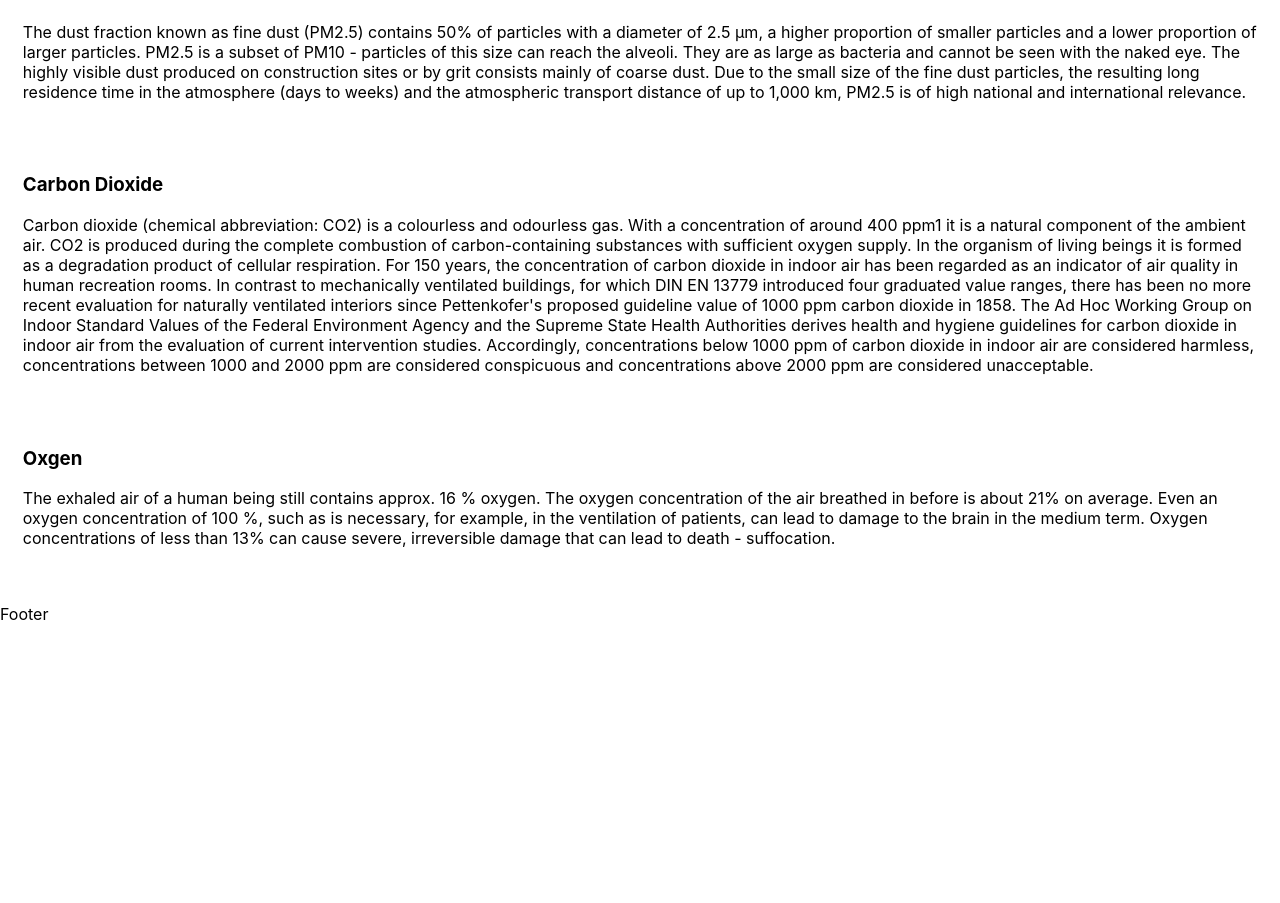
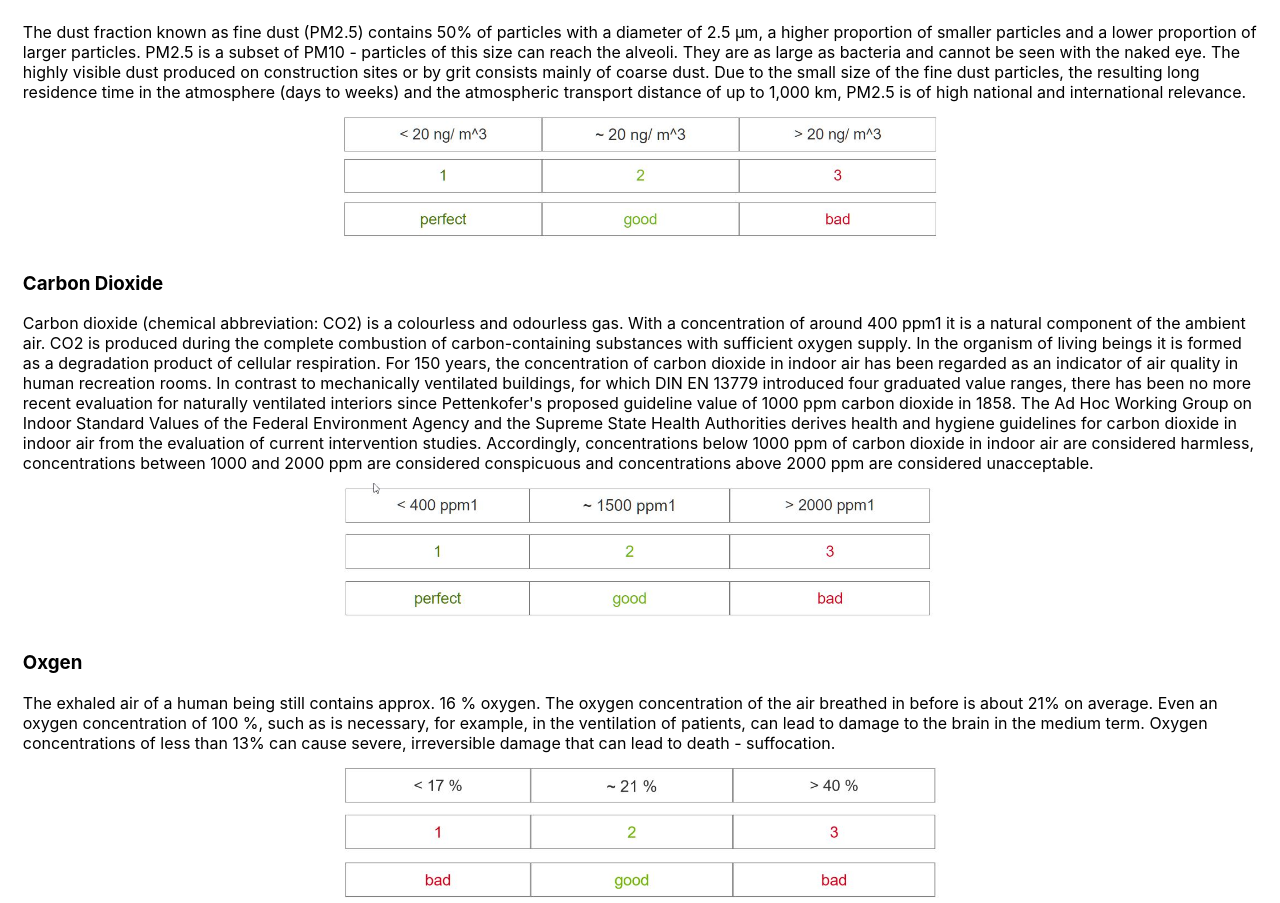
Before and after one commit to lil-scratchy/webapp, a React (Create React App) app: page /legend in a window 1280 px wide. Shown: the part 249-1152 px from the top of the page. Before the commit the page ends 873 px from the top, so only its background shows below. Built offline with nearby package versions, Linux system fonts and the light colour scheme.

Commit message:
Updated design

```diff
--- a/src/AirQualityOverview.css
+++ b/src/AirQualityOverview.css
@@ -33,7 +33,7 @@
     font-size: 20pt;
     display: flex;
     flex-flow: row;
-    width: 400px;
+    width: 500px;
 }
 
 .overview-item > * {
--- a/src/App.js
+++ b/src/App.js
@@ -60,8 +60,8 @@ class App extends React.Component {
           </div>
 
           <footer>
-            Footer
-        </footer>
+
+          </footer>
         </div>
       </Router>
     );
--- a/src/EnvironmentOverview.css
+++ b/src/EnvironmentOverview.css
@@ -8,7 +8,7 @@
     font-size: 20pt;
     display: flex;
     flex-flow: row;
-    width: 300px;
+    width: 400px;
 }
 
 .environment-item > * {
--- a/src/LegendView.js
+++ b/src/LegendView.js
@@ -15,14 +15,17 @@ class LegendView extends React.Component {
             The dust fraction known as fine dust (PM2.5) contains 50% of particles with a diameter of 2.5 µm, a higher proportion of     smaller particles and a lower proportion of larger particles. PM2.5 is a subset of PM10 - particles of this size can reach the alveoli. They are as large as bacteria and cannot be seen with the naked eye. The highly visible dust produced on     construction sites or by grit consists mainly of coarse dust.
   Due to the small size of the fine dust particles, the resulting long residence time in the atmosphere (days to weeks) and the atmospheric transport distance of up to 1,000 km, PM2.5 is of high national and international relevance.
           </p>
+          <img src={process.env.PUBLIC_URL + '/ParticularMatter.jpg'} width="600px" alt="Grade Scale"></img>
           <p><h3>Carbon Dioxide</h3>
             Carbon dioxide (chemical abbreviation: CO2) is a colourless and odourless gas. With a concentration of around 400 ppm1 it is a natural component of the ambient air. CO2 is produced during the complete combustion of carbon-containing substances with sufficient oxygen supply. In the organism of living beings it is formed as a degradation product of cellular respiration.
   For 150 years, the concentration of carbon dioxide in indoor air has been regarded as an indicator of air quality in human recreation rooms. In contrast to mechanically ventilated buildings, for which DIN EN 13779 introduced four graduated value ranges, there has been no more recent evaluation for naturally ventilated interiors since Pettenkofer's proposed guideline value of 1000 ppm carbon dioxide in 1858. The Ad Hoc Working Group on Indoor Standard Values of the Federal Environment Agency and the Supreme State Health Authorities derives health and hygiene guidelines for carbon dioxide in indoor air from the evaluation of current intervention studies.  Accordingly, concentrations below 1000 ppm of carbon dioxide in indoor air are considered harmless, concentrations between 1000 and 2000 ppm are considered conspicuous and concentrations above 2000 ppm are considered unacceptable.
           </p>
+          <img src={process.env.PUBLIC_URL + '/CarbonDioxide.jpg'} width="600px" alt="Grade Scale"></img>
           <p><h3>Oxgen</h3>
             The exhaled air of a human being still contains approx. 16 % oxygen. The oxygen concentration of the air breathed in before is about 21% on average.
   Even an oxygen concentration of 100 %, such as is necessary, for example, in the ventilation of patients, can lead to damage to the brain in the medium term. Oxygen concentrations of less than 13% can cause severe, irreversible damage that can lead to death - suffocation.
           </p>
+          <img src={process.env.PUBLIC_URL + '/Oxygen.jpg'} width="600px" alt="Grade Scale"></img>
         </div>
       </div>
     );
```
Lines whose indentation alone changed are shown as unchanged.
